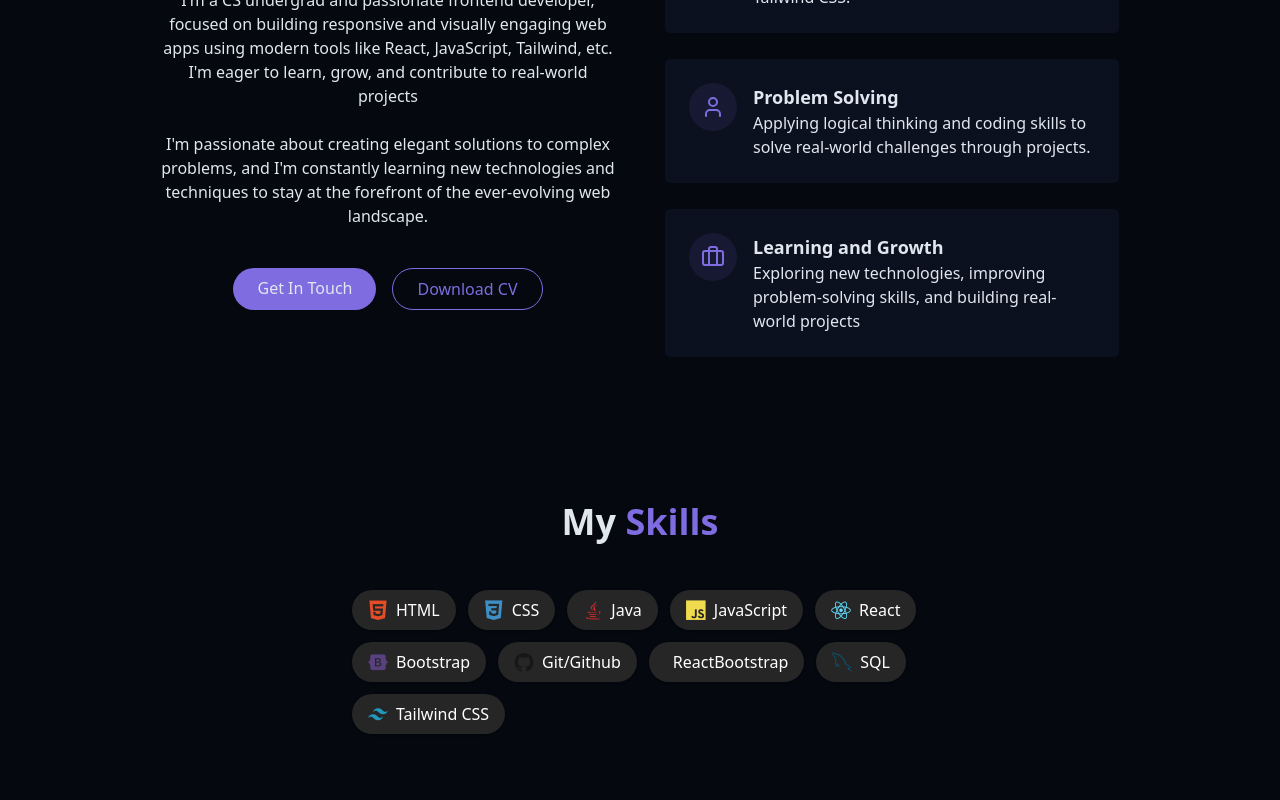
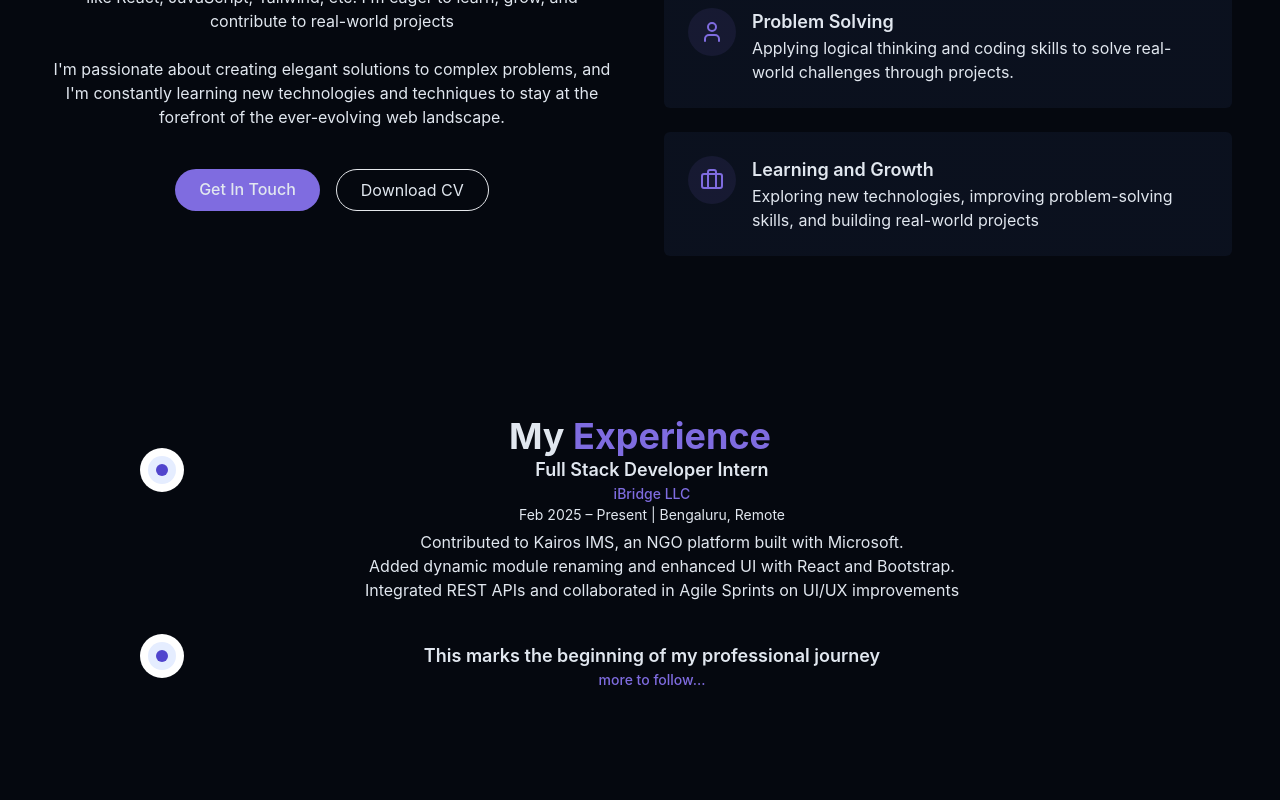
Before and after one commit to SoleAbhishek/Personal_Portfolio, a React (Vite) app: page / in a window 1280 px wide. Shown: the part 1100-1900 px from the top of the page. Built offline with nearby package versions, Linux system fonts and the light colour scheme; some icons are missing.

Commit message:
Experience Section

```diff
--- a/index.html
+++ b/index.html
@@ -4,11 +4,14 @@
     <meta charset="UTF-8" />
     <link rel="icon" type="image/svg+xml" href="/vite.svg" />
     <link rel="stylesheet" href="https://cdn.jsdelivr.net/gh/devicons/devicon@v2.16.0/devicon.min.css">
+    <link href="https://cdn.jsdelivr.net/npm/flowbite@3.1.2/dist/flowbite.min.css" rel="stylesheet" />
     <meta name="viewport" content="width=device-width, initial-scale=1.0" />
     <title>Vite + React</title>
   </head>
   <body>
     <div id="root"></div>
+
     <script type="module" src="/src/main.jsx"></script>
+    <script src="https://cdn.jsdelivr.net/npm/flowbite@3.1.2/dist/flowbite.min.js"></script>
   </body>
 </html>
--- a/package.json
+++ b/package.json
@@ -14,10 +14,13 @@
     "@tailwindcss/vite": "^4.1.10",
     "class-variance-authority": "^0.7.1",
     "clsx": "^2.1.1",
+    "flowbite": "^3.1.2",
+    "flowbite-react": "^0.11.8",
     "lucide-react": "^0.516.0",
     "react": "^19.1.0",
     "react-dom": "^19.1.0",
     "react-router-dom": "^7.6.2",
+    "react-vertical-timeline-component": "^3.5.3",
     "tailwindcss": "^4.1.10"
   },
   "devDependencies": {
--- /dev/null
+++ b/src/Components/ExperienceSection.jsx
@@ -0,0 +1,72 @@
+
+import React from "react";
+
+const experiences = [
+	{
+		role: "Full Stack Developer Intern",
+		company: "iBridge LLC",
+		duration: "Feb 2025 – Present",
+		location: "Bengaluru, Remote",
+		points: [
+			"Contributed to Kairos IMS, an NGO platform built with Microsoft.",
+			"Added dynamic module renaming and enhanced UI with React and Bootstrap.",
+			"Integrated REST APIs and collaborated in Agile Sprints on UI/UX improvements",
+		],
+	},
+	{
+		role: "This marks the beginning of my professional journey",
+		company: "more to follow...",
+		duration: "",
+		location: "",
+		points: [""],
+	},
+];
+
+const Timeline = () => (
+	<ol className="relative border-s border-primary mt-16">
+		{experiences.map((item, idx) => (
+			<li key={idx} className="mb-10 ms-6">
+				<span className="absolute flex items-center justify-center w-7 h-7 bg-indigo-100 rounded-full -start-3 ring-8 ring-white dark:ring-slate-900 dark:bg-indigo-900">
+					<svg
+						className="w-3 h-3 text-indigo-700 dark:text-indigo-300"
+						fill="currentColor"
+						viewBox="0 0 20 20"
+					>
+						<circle cx="10" cy="10" r="10" />
+					</svg>
+				</span>
+				<h3 className="mb-0 text-lg font-semibold text-foreground">
+					{item?.role}
+				</h3>
+				<p className="text-sm text-primary font-medium mb-1">
+					{item?.company}
+				</p>
+				<time className="block mt-0 mb-2 text-sm font-normal leading-none text-muted-foreground">
+					{item?.duration}
+					{item?.location && ` | ${item?.location}`}
+				</time>
+				<ul className="mb-4 text-base font-normal text-muted-foreground pl-5">
+					{item?.points.map((point, i) => (
+						<li key={i}>{point}</li>
+					))}
+				</ul>
+			</li>
+		))}
+	</ol>
+);
+
+const ExperienceSection = () => {
+	return (
+		<section id="experience" className="py-16 bg-transparent">
+			<div className="max-w-5xl mx-auto px-4 sm:px-6 lg:px-8">
+				<h2 className="text-4xl font-bold text-center mb-12 text-foreground">
+					My{" "}
+					<span className="text-primary">Experience</span>
+				</h2>
+				<Timeline />
+			</div>
+		</section>
+	);
+};
+
+export default ExperienceSection;
--- a/src/Components/Navbar.jsx
+++ b/src/Components/Navbar.jsx
@@ -5,6 +5,7 @@ import { ThemeToggle } from "./ThemeToggle";
 const navItems = [
   { name: "Home", href: "#hero" },
   { name: "About", href: "#about" },
+  { name: "Experience", href: "#experience" },
   { name: "Skills", href: "#skills" },
   { name: "Projects", href: "#projects" },
   { name: "Contact", href: "#contact" },
--- a/src/Components/SkillsSection.jsx
+++ b/src/Components/SkillsSection.jsx
@@ -81,49 +81,49 @@ export const SkillsSection = () => {
     //     </div>
     //   </div>
     // </section>
-    <section class="max-w-xl mx-auto mt-12">
+    <section className="max-w-xl mx-auto mt-12">
       <h2 className="text-3xl md:text-4xl font-bold mb-12 text-center">
             My <span className="text-primary"> Skills</span>
       </h2>
-  <div class="flex flex-wrap gap-3">
-    <span class="flex items-center gap-2 bg-neutral-800 text-white px-4 py-2 rounded-full text-base font-medium shadow">
-      <i class="devicon-html5-plain colored text-xl"></i>
+  <div className="flex flex-wrap gap-3">
+    <span className="flex items-center gap-2 bg-neutral-800 text-white px-4 py-2 rounded-full text-base font-medium shadow">
+      <i className="devicon-html5-plain colored text-xl"></i>
       HTML
     </span>
-    <span class="flex items-center gap-2 bg-neutral-800 text-white px-4 py-2 rounded-full text-base font-medium shadow">
-      <i class="devicon-css3-plain colored text-xl"></i>
+    <span className="flex items-center gap-2 bg-neutral-800 text-white px-4 py-2 rounded-full text-base font-medium shadow">
+      <i className="devicon-css3-plain colored text-xl"></i>
       CSS
     </span>
-    <span class="flex items-center gap-2 bg-neutral-800 text-white px-4 py-2 rounded-full text-base font-medium shadow">
-      <i class="devicon-java-plain colored text-xl"></i>
+    <span className="flex items-center gap-2 bg-neutral-800 text-white px-4 py-2 rounded-full text-base font-medium shadow">
+      <i className="devicon-java-plain colored text-xl"></i>
       Java
     </span>
-    <span class="flex items-center gap-2 bg-neutral-800 text-white px-4 py-2 rounded-full text-base font-medium shadow">
-      <i class="devicon-javascript-plain colored text-xl"></i>
+    <span className="flex items-center gap-2 bg-neutral-800 text-white px-4 py-2 rounded-full text-base font-medium shadow">
+      <i className="devicon-javascript-plain colored text-xl"></i>
       JavaScript
     </span>
-    <span class="flex items-center gap-2 bg-neutral-800 text-white px-4 py-2 rounded-full text-base font-medium shadow">
-      <i class="devicon-react-original colored text-xl"></i>
+    <span className="flex items-center gap-2 bg-neutral-800 text-white px-4 py-2 rounded-full text-base font-medium shadow">
+      <i className="devicon-react-original colored text-xl"></i>
       React
     </span>
-    <span class="flex items-center gap-2 bg-neutral-800 text-white px-4 py-2 rounded-full text-base font-medium shadow">
-      <i class="devicon-bootstrap-plain colored text-xl"></i>
+    <span className="flex items-center gap-2 bg-neutral-800 text-white px-4 py-2 rounded-full text-base font-medium shadow">
+      <i className="devicon-bootstrap-plain colored text-xl"></i>
       Bootstrap
     </span>
-    <span class="flex items-center gap-2 bg-neutral-800 text-white px-4 py-2 rounded-full text-base font-medium shadow">
-      <i class="devicon-github-original colored text-xl"></i>
+    <span className="flex items-center gap-2 bg-neutral-800 text-white px-4 py-2 rounded-full text-base font-medium shadow">
+      <i className="devicon-github-original colored text-xl"></i>
       Git/Github
     </span>
-    <span class="flex items-center gap-2 bg-neutral-800 text-white px-4 py-2 rounded-full text-base font-medium shadow">
-      <i class="devicon-reactbootstrap-plain colored text-xl"></i>
+    <span className="flex items-center gap-2 bg-neutral-800 text-white px-4 py-2 rounded-full text-base font-medium shadow">
+      <i className="devicon-reactbootstrap-plain colored text-xl"></i>
       ReactBootstrap
     </span>
-    <span class="flex items-center gap-2 bg-neutral-800 text-white px-4 py-2 rounded-full text-base font-medium shadow">
-      <i class="devicon-mysql-plain colored text-xl"></i>
+    <span className="flex items-center gap-2 bg-neutral-800 text-white px-4 py-2 rounded-full text-base font-medium shadow">
+      <i className="devicon-mysql-plain colored text-xl"></i>
       SQL
     </span>
-    <span class="flex items-center gap-2 bg-neutral-800 text-white px-4 py-2 rounded-full text-base font-medium shadow">
-      <i class="devicon-tailwindcss-plain colored text-xl"></i>
+    <span className="flex items-center gap-2 bg-neutral-800 text-white px-4 py-2 rounded-full text-base font-medium shadow">
+      <i className="devicon-tailwindcss-plain colored text-xl"></i>
       Tailwind CSS
     </span>
   </div>
--- a/src/Components/ThemeToggle.jsx
+++ b/src/Components/ThemeToggle.jsx
@@ -5,9 +5,12 @@ export const ThemeToggle = () => {
   const [isDarkMode, setIsDarkMode] = useState(false);
 
   useEffect(() => {
+
+    let storedTheme = localStorage.getItem("theme");
+    if (!storedTheme) {
     localStorage.setItem("theme", "dark");
-    const storedTheme = localStorage.getItem("theme");
-
+    storedTheme = "dark";
+  }
     if (storedTheme === "dark") {
       setIsDarkMode(true);
       document.documentElement.classList.add("dark");
--- a/src/screens/Home.jsx
+++ b/src/screens/Home.jsx
@@ -6,6 +6,7 @@ import { SkillsSection } from "@/Components/SkillsSection";
 import { ProjectsSection } from "@/Components/ProjectsSection";
 import { ContactSection } from "@/Components/ContactSection";
 import { Footer } from "@/Components/Footer";
+import ExperienceSection from "../Components/ExperienceSection";
 
 export const Home = () => {
   return (
@@ -17,6 +18,7 @@ export const Home = () => {
       <main>
         <HeroSection />
         <AboutSection />
+        <ExperienceSection/>
         <SkillsSection />
         <ProjectsSection />
         <ContactSection />
```
Also changed, not shown: 1 other file (tests, documents, lock files or other folders).
